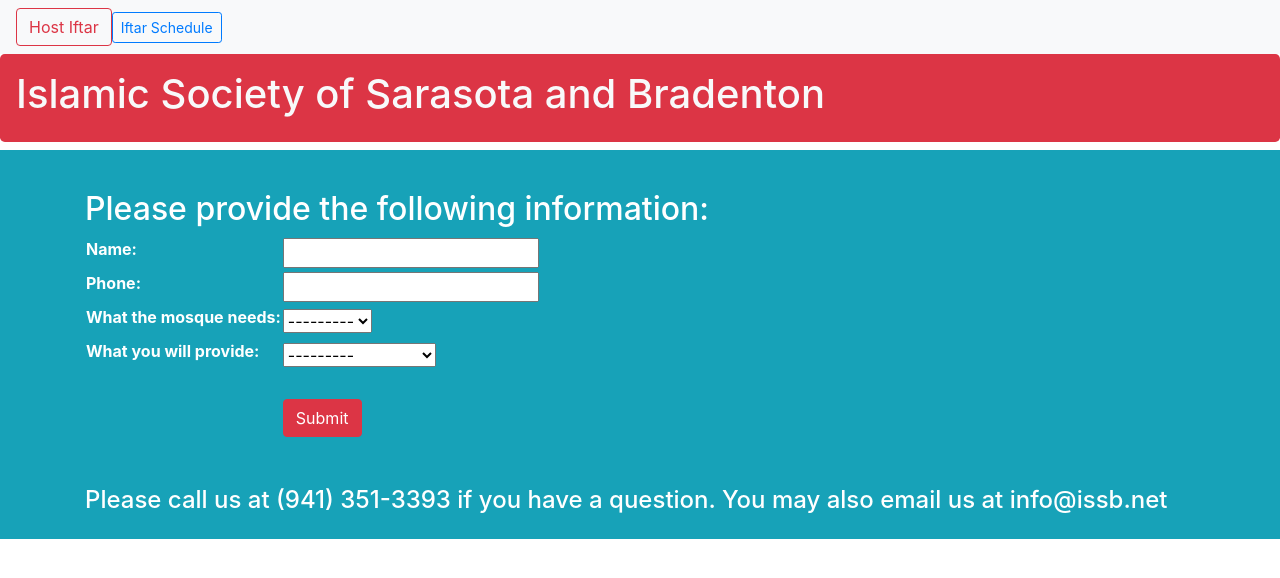
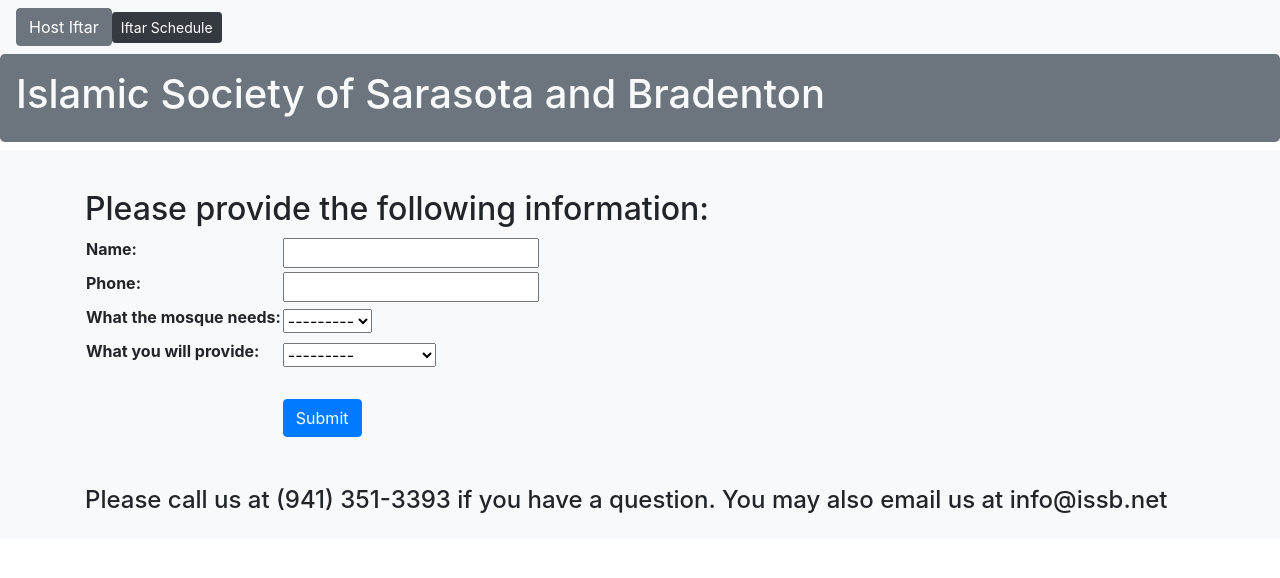
Before and after one commit to aniquequreshi/mosque2, a Django app: page / in a window 1280 px wide. Shown: the top 578 px of the page. Run offline with Django 3.2, Linux system fonts and the light colour scheme; data comes from the database, SQL or seed files in the repository; both versions use the stored data as it was after the commit; some libraries are stand-ins or nearby versions.

Commit message:
updated colors

```diff
--- a/Mosque/settings.py
+++ b/Mosque/settings.py
@@ -30,11 +30,11 @@ BASE_DIR = os.path.dirname(os.path.dirname(os.path.abspath(__file__)))
 SECRET_KEY = 'jkab=_&yonk43$=cz&!!kaf24mw93m%l#bys82eo)c9t@k(ekq'
 
 # SECURITY WARNING: don't run with debug turned on in production!
-DEBUG = True
+DEBUG = False
 TEMPLATE_DEBUG = DEBUG
 
 
-ALLOWED_HOSTS = ['issb.herokuapp.com']
+ALLOWED_HOSTS = ['isspmosque.herokuapp.com']
 
 
 # Application definition
--- a/iftar/templates/iftar/donor_form.html
+++ b/iftar/templates/iftar/donor_form.html
@@ -5,8 +5,8 @@
 {% endblock %}
 
 {% block menu %}
-    <button class="btn btn-outline-danger" type="button" onclick="window.location.href = '/';">{{mosqueInfo.donor_menu_button}}</button>
-    <button class="btn btn-sm btn-outline-primary" type="button" onclick="window.location.href = '/list';">{{mosqueInfo.schedule_menu_button}}
+    <button class="btn btn-secondary" type="button" onclick="window.location.href = '/';">{{mosqueInfo.donor_menu_button}}</button>
+    <button class="btn btn-sm btn-dark" type="button" onclick="window.location.href = '/list';">{{mosqueInfo.schedule_menu_button}}
     </button>
 
 {% endblock %}
@@ -26,7 +26,7 @@
                 </tr>
                 <tr>
                     <td>&nbsp;</td>
-                    <td><input type="submit" class="btn btn-danger"></td>
+                    <td><input type="submit" class="btn btn-primary"></td>
                 </tr>
             </table>
         </form>
--- a/iftar/templates/iftar/index.html
+++ b/iftar/templates/iftar/index.html
@@ -6,8 +6,8 @@
 {% endblock %}
 
 {% block menu %}
-    <button class="btn btn-outline-danger" type="button" onclick="window.location.href = '/list';">{{mosqueInfo.schedule_menu_button}}</button>
-    <button class="btn btn-sm btn-outline-primary" type="button" onclick="window.location.href = '/';">{{mosqueInfo.donor_menu_button}}
+    <button class="btn btn-secondary" type="button" onclick="window.location.href = '/list';">{{mosqueInfo.schedule_menu_button}}</button>
+    <button class="btn btn-sm btn-dark" type="button" onclick="window.location.href = '/';">{{mosqueInfo.donor_menu_button}}
     </button>
 {% endblock %}
 
--- a/templates/layout.html
+++ b/templates/layout.html
@@ -19,10 +19,10 @@
     </form>
 </nav>
 
-<div class="jumbotron p-3 mb-2 bg-danger text-light">
+<div class="jumbotron p-3 mb-2 bg-secondary text-light">
     <h1><a href="{{ mosqueInfo.url }}" class="text-light">{{mosqueInfo.name}} </a></h1>
 </div>
-<div class="p-3 mb-2 bg-info text-white">
+<div class="p-3 mb-2 bg-light">
     {% block content %}
     {% endblock %}
 
```
Also changed, not shown: db.sqlite3.
